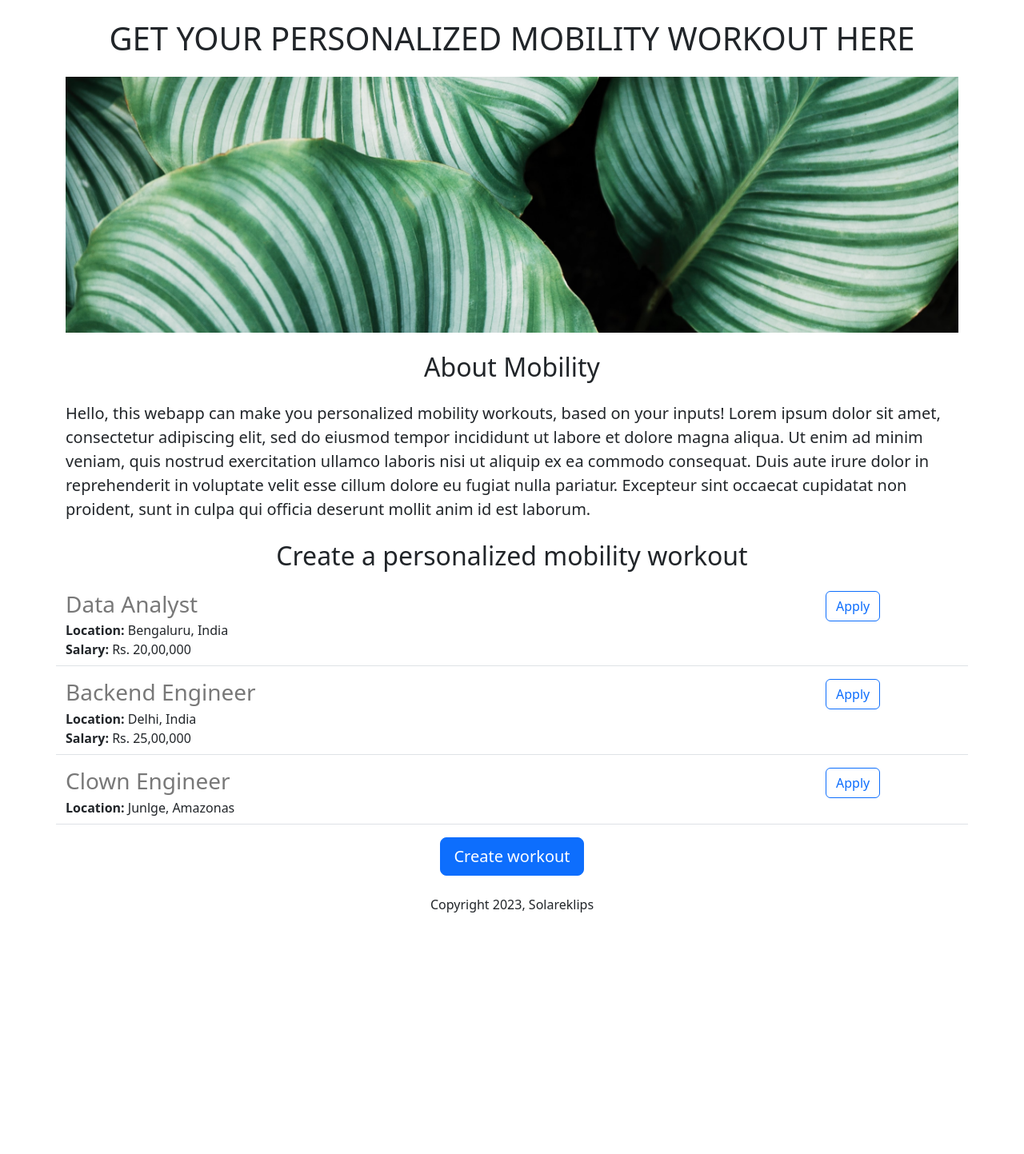
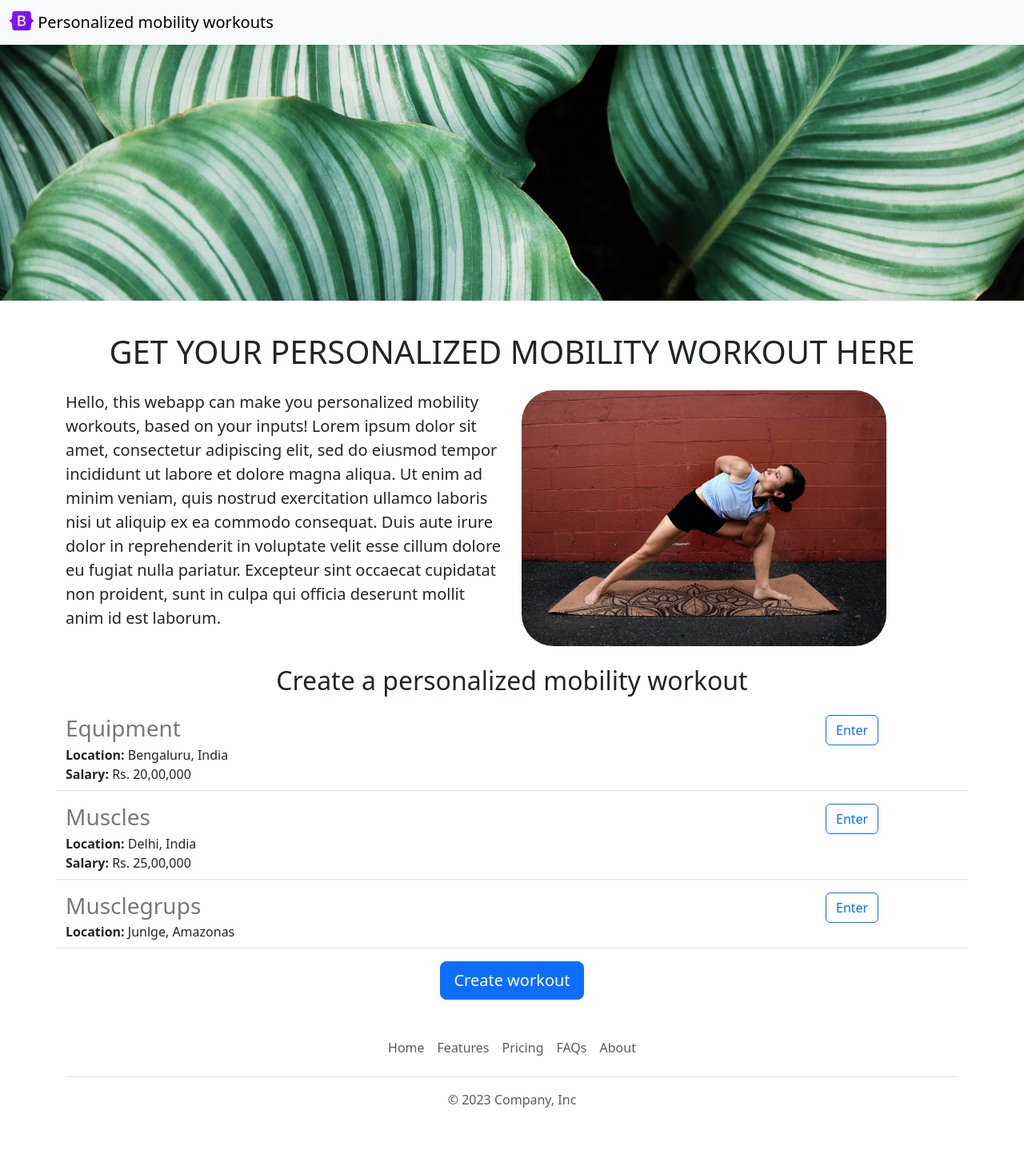
Before and after one commit to solareklips/mobility_site, a Flask app: page / in a window 1280 px wide. Shown: the whole page at 80% size. Before the commit the page ends 1141 px from the top, so only its background shows below. Run offline with Flask 3, Linux system fonts and the light colour scheme.

Commit message:
Added picture 2

```diff
--- a/app.py
+++ b/app.py
@@ -5,19 +5,19 @@ app = Flask(__name__)
 JOBS = [
   {
     'id' : 1,
-    'title' : 'Data Analyst',
+    'title' : 'Equipment',
     'location' : 'Bengaluru, India',
     'salary' : 'Rs. 20,00,000'
   },
   {
     'id' : 2,
-    'title' : 'Backend Engineer',
+    'title' : 'Muscles',
     'location' : 'Delhi, India',
     'salary' : 'Rs. 25,00,000'
   },
   {
     'id' : 3,
-    'title' : 'Clown Engineer',
+    'title' : 'Musclegrups',
     'location' : 'Junlge, Amazonas'
   },
 ]
@@ -27,9 +27,12 @@ def hello_world():
     return render_template('home.html',
                           jobs=JOBS)
 
-@app.route("/jobs")
+@app.route("/api/jobs")
 def list_jobs():
   return jsonify(JOBS)
 
 if __name__ == "__main__":
   app.run(host='0.0.0.0', debug=True)
+
+# kommet til 1:51:18 i video tutorialen
+# https://www.youtube.com/watch?v=yBDHkveJUf4&t=6447s
--- /dev/null
+++ b/templates/footer.html
@@ -0,0 +1,12 @@
+<div class="container">
+  <footer class="py-3 my-4">
+    <ul class="nav justify-content-center border-bottom pb-3 mb-3">
+      <li class="nav-item"><a href="#" class="nav-link px-2 text-body-secondary">Home</a></li>
+      <li class="nav-item"><a href="#" class="nav-link px-2 text-body-secondary">Features</a></li>
+      <li class="nav-item"><a href="#" class="nav-link px-2 text-body-secondary">Pricing</a></li>
+      <li class="nav-item"><a href="#" class="nav-link px-2 text-body-secondary">FAQs</a></li>
+      <li class="nav-item"><a href="#" class="nav-link px-2 text-body-secondary">About</a></li>
+    </ul>
+    <p class="text-center text-body-secondary">&copy; 2023 Company, Inc</p>
+  </footer>
+</div>
--- a/templates/home.html
+++ b/templates/home.html
@@ -10,17 +10,26 @@
         height: 320px;
         width: 100%;
         object-fit: cover;
+        margin-bottom: 16px;
       }
     </style>
   </head>
   <body>
+    {% include 'nav.html' %}
+      <img class="img-fluid" id="banner" src="https://mobility--solareklips.repl.co/static/banner2.jpg">
     <div class="container">
       <h1 class="text-center mt-4 mb-4">GET YOUR PERSONALIZED MOBILITY WORKOUT HERE</h1>
-      <img class="img-fluid" id="banner" src="https://mobility--solareklips.repl.co/static/banner2.jpg">
-      <h2 class="text-center mt-4 mb-4">About Mobility</h2>
+<div class="row">
+  <div class="col-6">
+
       <p class="lead">
   Hello, this webapp can make you personalized mobility workouts, based on your inputs! Lorem ipsum dolor sit amet, consectetur adipiscing elit, sed do eiusmod tempor incididunt ut labore et dolore magna aliqua. Ut enim ad minim veniam, quis nostrud exercitation ullamco laboris nisi ut aliquip ex ea commodo consequat. Duis aute irure dolor in reprehenderit in voluptate velit esse cillum dolore eu fugiat nulla pariatur. Excepteur sint occaecat cupidatat non proident, sunt in culpa qui officia deserunt mollit anim id est laborum.
       </p>
+  </div>
+  <div class="col-6">
+  <img src="/static/stretching_person.jpg" style="height:320px;border-radius:40px;">
+  </div>
+</div>
       <h2 class="text-center mt-4 mb-4">Create a personalized mobility workout</h2>
       <div>
         {% for job in jobs %}
@@ -29,8 +38,8 @@
       </div>
       <div class="text-center">
       <button class="btn btn-primary btn-lg">Create workout</button>
-      <p class="mt-4 mb-4">Copyright 2023, Solareklips</p>
       </div>
     </div>
+    {% include 'footer.html' %}
   </body>
 </html>
--- a/templates/jobitem.html
+++ b/templates/jobitem.html
@@ -14,6 +14,6 @@
     {% endif %}
   </div>
   <div class="col-2">
-    <button type="button" class="btn btn-outline-primary">Apply</button>
+    <button type="button" class="btn btn-outline-primary">Enter</button>
   </div>
 </div>
--- /dev/null
+++ b/templates/nav.html
@@ -0,0 +1,9 @@
+<nav class="navbar bg-body-tertiary shadow-sm fixed-top bg-white">
+  <div class="container-fluid">
+    <a class="navbar-brand" href="#">
+      <img src="/static/bootstrap-logo.svg" alt="Logo" width="30" height="24" class="d-inline-block align-text-top">
+      Personalized mobility workouts
+    </a>
+  </div>
+</nav>
+<div style="height:56px"></div>
```
Also changed, not shown: static/bootstrap-logo.svg (added), static/stretching_person.jpg (added).
